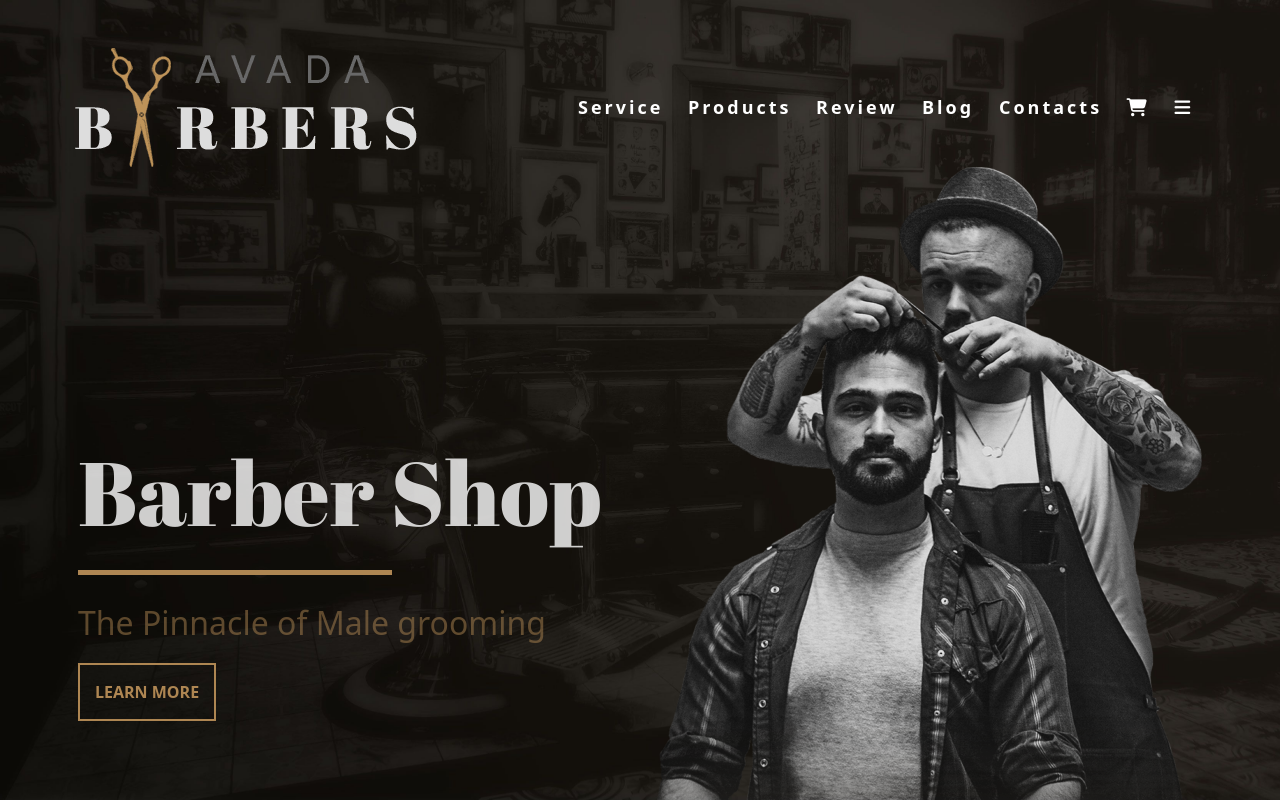
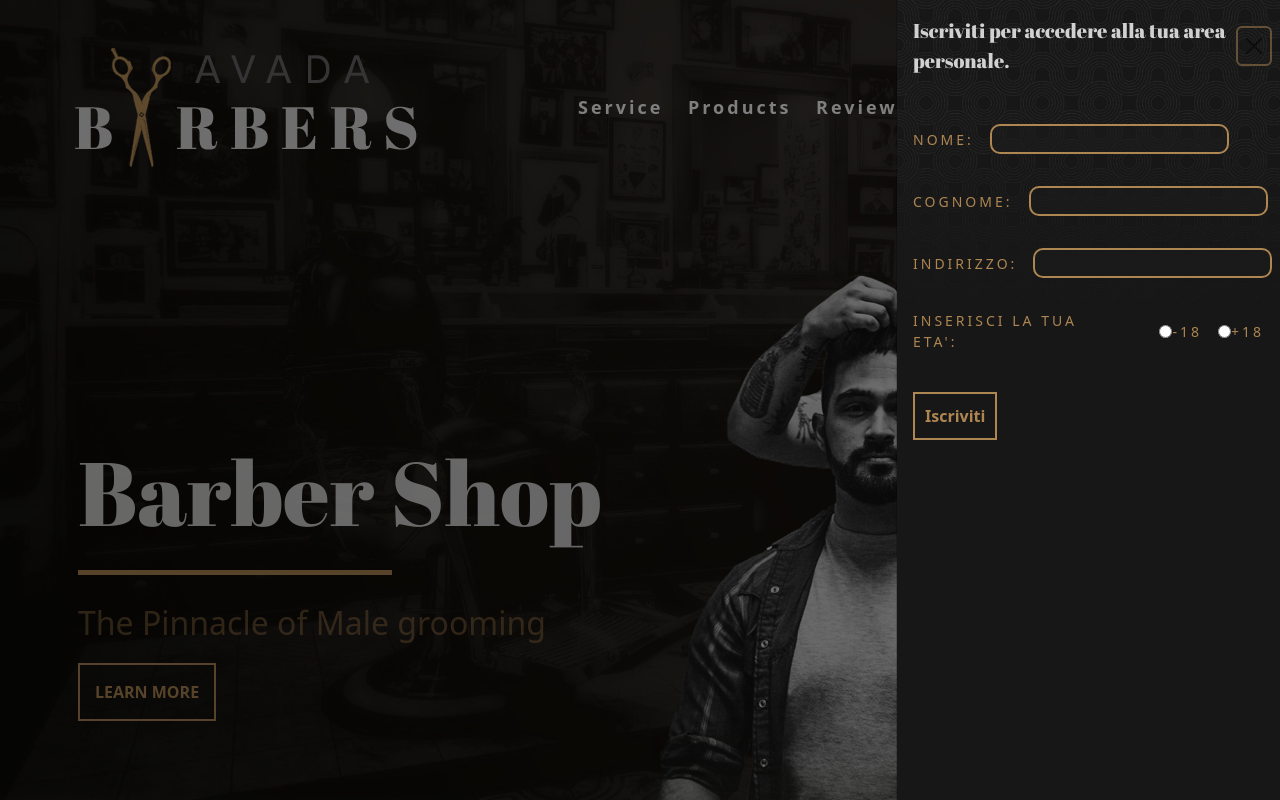
Before and after one commit to SalvatoreBrancato/proj-html-vuejs, a Vue app: page / in a window 1280 px wide. Both pictures are taken after a click on the button "LEARN MORE". Shown: the top 800 px of the page. Built offline with nearby package versions, Linux system fonts and the light colour scheme.

Commit message:
Add offcanvass e scrollbar

```diff
--- a/index.html
+++ b/index.html
@@ -14,9 +14,11 @@
     <link href="https://fonts.googleapis.com/css2?family=Abril+Fatface&display=swap" rel="stylesheet">
     <link rel="stylesheet" href="https://cdnjs.cloudflare.com/ajax/libs/font-awesome/6.4.0/css/all.min.css">
     <title>Avada Barbers</title>
+    <meta name="viewport" content="width=device-width, initial-scale=1">
   </head>
   <body>
     <div id="app"></div>
+    <script src="https://cdn.jsdelivr.net/npm/bootstrap@5.3.0-alpha3/dist/js/bootstrap.bundle.min.js" integrity="sha384-ENjdO4Dr2bkBIFxQpeoTz1HIcje39Wm4jDKdf19U8gI4ddQ3GYNS7NTKfAdVQSZe" crossorigin="anonymous"></script>
     <script type="module" src="/src/main.js"></script>
   </body>
 </html>
--- a/src/components/AwardComp.vue
+++ b/src/components/AwardComp.vue
@@ -10,7 +10,7 @@ export default{
 </script>
 
 <template>
-    <div id="container-award" class="d-flex justify-content-center align-items-center flex-column animate__animated animate__backInDown">
+    <div id="container-award" class="d-flex justify-content-center align-items-center flex-column">
         <h3>AWARD WINNING</h3>
         <h2>Pro Barbers</h2>
         <button>MEET NOW YOUR BARBER</button>
--- a/src/components/NavComp.vue
+++ b/src/components/NavComp.vue
@@ -13,11 +13,11 @@ export default{
         <div class="w-100 d-flex justify-content-around align-items-center pt-5">
             <img id="logo" src="/img/avadabarbers-logo-x2.png" alt="Logo">
             <div class="d-flex justify-content-around w-50">
-                <a class="animate__animated animate__zoomInDown" href="#container-service">Service</a>
-                <a class="animate__animated animate__zoomInDown" href="#container-products">Products</a>
-                <a class="animate__animated animate__zoomInDown" href="#container-review">Review</a>
-                <a class="animate__animated animate__zoomInDown" href="#container-blog">Blog</a>
-                <a class="animate__animated animate__zoomInDown" href="#container-footer">Contacts</a>
+                <a class="animate__animated animate__zoomInDown animate__delay-1s" href="#container-service">Service</a>
+                <a class="animate__animated animate__zoomInDown animate__delay-2s" href="#container-products">Products</a>
+                <a class="animate__animated animate__zoomInDown animate__delay-3s" href="#container-review">Review</a>
+                <a class="animate__animated animate__zoomInDown animate__delay-4s" href="#container-blog">Blog</a>
+                <a class="animate__animated animate__zoomInDown animate__delay-5s" href="#container-footer">Contacts</a>
                 <a href="/"><i class="fa-solid fa-cart-shopping" ></i></a>
                 <a href="/"><i class="fa-solid fa-bars"></i></a>
             </div>
@@ -28,13 +28,47 @@ export default{
                 <h1 class="animate__animated animate__backInLeft">Barber Shop</h1>
                 <div id="linea-gold" class="mt-4"></div>
                 <p class="mt-4">The Pinnacle of Male grooming</p>
-                <button>LEARN MORE</button>
+                <button type="button" data-bs-toggle="offcanvas" data-bs-target="#offcanvasRight" aria-controls="offcanvasRight">LEARN MORE</button>
             </div>
-            <div class="animate__animated animate__backInRight">
+            <div class="animate__animated animate__backInRight animate__delay-0.5s animate__slow">
                 <img src="/img/avadabarbers_hero_focalmirror-600x825.png" alt="Foto taglio">
             </div>
         </div>
     </div>
+    <!-- inizio offcanvass -->
+    <div class="offcanvas offcanvas-end" tabindex="-1" id="offcanvasRight" aria-labelledby="offcanvasRightLabel">
+        <div class="offcanvas-header">
+            <h5 class="offcanvas-title" id="offcanvasRightLabel">
+                Iscriviti per accedere alla tua area personale.
+            </h5>
+            <button type="button" class="btn-close" data-bs-dismiss="offcanvas" aria-label="Close"></button>
+        </div>
+        <div class="offcanvas-body d-flex flex-column align-items-start">
+            <div class="d-flex justify-content-around align-items-center my-3">
+                <span class="me-3">NOME:</span>
+                <input type="text">
+            </div>
+            <div class="d-flex justify-content-around align-items-center my-3">
+                <span class="me-3">COGNOME:</span>
+                <input type="text">
+            </div>
+            <div class="d-flex justify-content-around align-items-center my-3">
+                <span class="me-3">INDIRIZZO:</span>
+                <input type="text">
+            </div>
+            <div class="d-flex justify-content-around align-items-center my-3">
+                <span class="me-3">INSERISCI LA TUA ETA': </span>
+                <input type="radio" name="età" id="minorenne" class="ms-3" value="minorenne">
+                <label for="minorenne"> -18</label>
+                <input type="radio" name="età" id="età" class="ms-3">
+                <label for="minorenne"> +18</label>
+            </div>
+            <div>
+                <button type="submit" class="mt-4">Iscriviti</button>
+            </div>
+        </div>
+    </div>
+<!-- fine ofcanvass -->
 </template>
 
 <style lang="scss" scoped>
@@ -85,10 +119,45 @@ export default{
                 &:hover{
                     background-color: #ae8652;
                     color: black;
-                    transition: 2s;
+                    transition: 1.5s;
                 }
             }
         }
     }
+    #offcanvasRight{
+        background-image: url(/img/avadabarbers-about-introbackground.jpg);
+        background-size: cover;
+        width: 30%;
+        button{
+            border: 2px solid #ae8652;
+            background-color: rgba(0, 0, 0, 0.0);
+            color: #ae8652;
+            padding: 10px;
+            font-weight: bold;
+            &:hover{
+                background-color: #ae8652;
+                color: black;
+                transition: 1.5s;
+            }
+        }
+        h5{
+            color: rgba(255, 255, 255, 0.8);
+            font-family: 'Abril Fatface', cursive;
+        }
+        span,
+        label{
+            letter-spacing: 3px;
+            color:#ae8652;
+            font-size: 14px;
+        }
+        input{
+            border-radius: 10px;
+            border: 2px solid #ae8652;
+            background-color: rgba(28, 28, 28, 0.5);
+            color: rgba(255, 255, 255, 0.8);
+            letter-spacing: 3px;
+            text-transform: uppercase;
+        }
+    }
 
 </style>
--- a/src/components/ProductsComp.vue
+++ b/src/components/ProductsComp.vue
@@ -31,22 +31,22 @@ export default{
             <div class="d-flex justify-content-center align-items-center flex-column">
                 <img src="/img/brush_dark-400x400.png" alt="Brush">
                 <h4>Brush</h4>
-                <span class="animate__animated animate__pulse">€15,00</span>
+                <span class="animate__animated animate__pulse animate__infinite">€15,00</span>
             </div>
             <div class="d-flex justify-content-center align-items-center flex-column">
                 <img src="/img/scissors-400x400.png" alt="Scrissors">
                 <h4>Scissors</h4>
-                <span class="animate__animated animate__pulse">€85,00</span>
+                <span class="animate__animated animate__pulse animate__infinite">€85,00</span>
             </div>
             <div class="d-flex justify-content-center align-items-center flex-column">
                 <img src="/img/hot_oil_dark-400x400.png" alt="Hot Oil">
                 <h4>Hot Oil</h4>
-                <span class="animate__animated animate__pulse">€18,00</span>
+                <span class="animate__animated animate__pulse animate__infinite">€18,00</span>
             </div>
             <div class="d-flex justify-content-center align-items-center flex-column">
                 <img src="/img/straight_razor_dark-400x400.png" alt="Straight Razor">
                 <h4>Straight Razor</h4>
-                <span class="animate__animated animate__pulse">€30,00</span>
+                <span class="animate__animated animate__pulse animate__infinite">€30,00</span>
             </div>
         </div>
         <div>
--- a/src/style/main.scss
+++ b/src/style/main.scss
@@ -0,0 +1,20 @@
+/* width */
+::-webkit-scrollbar {
+    width: 8px;
+    background-color: #ae8652;
+  }
+
+  /* Track */
+  /* ::-webkit-scrollbar-track {
+    box-shadow: inset 0 0 5px black;
+  } */
+
+  /* Handle */
+  ::-webkit-scrollbar-thumb {
+    background: black;
+  }
+
+  /* Handle on hover */
+  ::-webkit-scrollbar-thumb:hover {
+    background: rgba(255, 255, 255, 0.8);
+  }
```
Also changed, not shown: src/components/ServiceComp.vue (+59 -3 lines).
